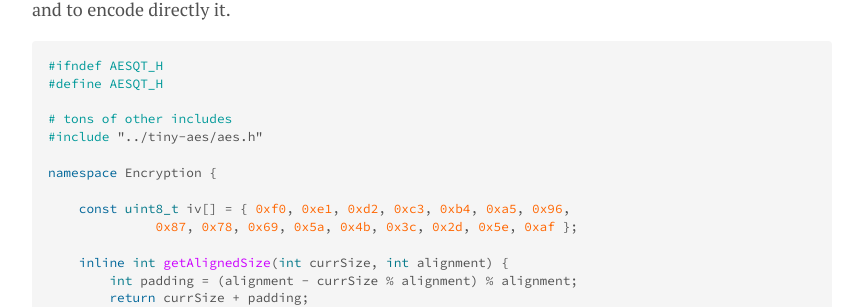
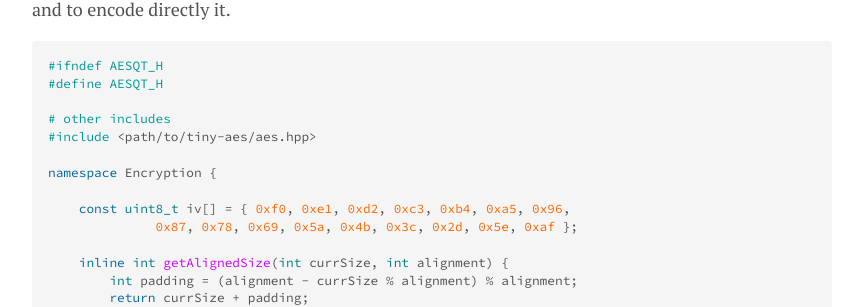
Before and after one commit to ribtoks/code-jamming, a Jekyll site: the page built from _posts/2015-02-24-text-encryption-in-qtc-with-tiny-aes-128bit.md, in a window 1280 px wide and 900 px high, scrolled down 1217 px. Shown: the part 150-457 px from the top of the window, without its empty margins (208-1071 px from the left). Built offline with Jekyll 4.4.1, drawn with Linux system fonts in a browser that asks for light colours; nearby versions of some CDN libraries; comment, search, counter and statistics services are not loaded.

Commit message:
Update 2015-02-24-text-encryption-in-qtc-with-tiny-aes-128bit.md

```diff
--- a/_posts/2015-02-24-text-encryption-in-qtc-with-tiny-aes-128bit.md
+++ b/_posts/2015-02-24-text-encryption-in-qtc-with-tiny-aes-128bit.md
@@ -33,8 +33,8 @@ Key for AES-128 should be 128 bit length, so I used MD5 hashing to get exactly 1
 #ifndef AESQT_H
 #define AESQT_H
 
-# tons of other includes
-#include "../tiny-aes/aes.h"
+# other includes
+#include <path/to/tiny-aes/aes.hpp>
 
 namespace Encryption {
 
```
